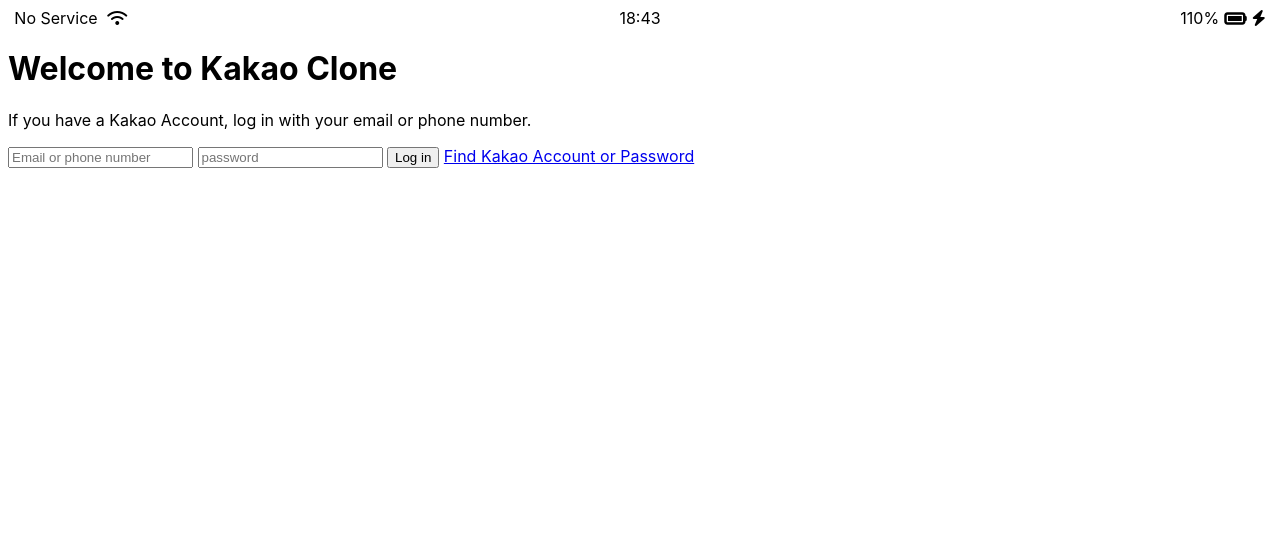
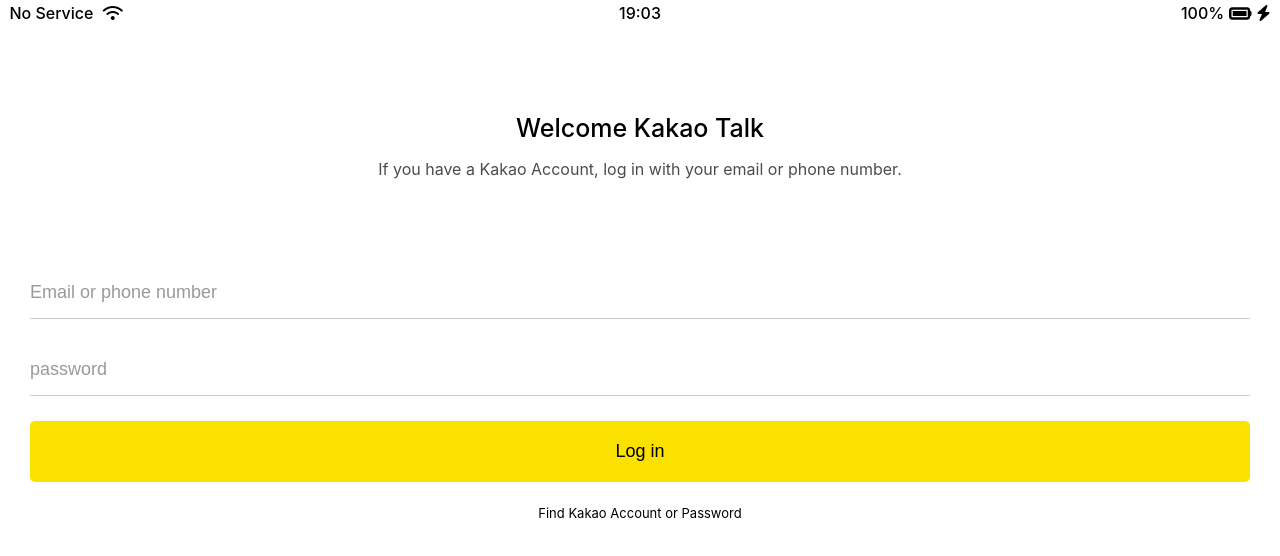
Before and after one commit to dhrwngjs/kokoa-clone-2020, a plain HTML site: page index.html in a window 1280 px wide. Drawn offline with Linux system fonts and the light colour scheme.

Commit message:
20201219-login

```diff
--- /dev/null
+++ b/css/reset.css
@@ -0,0 +1,127 @@
+html,
+body,
+div,
+span,
+applet,
+object,
+iframe,
+h1,
+h2,
+h3,
+h4,
+h5,
+h6,
+p,
+blockquote,
+pre,
+a,
+abbr,
+acronym,
+address,
+big,
+cite,
+code,
+del,
+dfn,
+em,
+img,
+ins,
+kbd,
+q,
+s,
+samp,
+small,
+strike,
+strong,
+sub,
+sup,
+tt,
+var,
+b,
+u,
+i,
+center,
+dl,
+dt,
+dd,
+ol,
+ul,
+li,
+fieldset,
+form,
+label,
+legend,
+table,
+caption,
+tbody,
+tfoot,
+thead,
+tr,
+th,
+td,
+article,
+aside,
+canvas,
+details,
+embed,
+figure,
+figcaption,
+footer,
+header,
+hgroup,
+menu,
+nav,
+output,
+ruby,
+section,
+summary,
+time,
+mark,
+audio,
+video {
+  margin: 0;
+  padding: 0;
+  border: 0;
+  font-size: 100%;
+  font: inherit;
+  vertical-align: baseline;
+}
+article,
+aside,
+details,
+figcaption,
+figure,
+footer,
+header,
+hgroup,
+menu,
+nav,
+section {
+  display: block;
+}
+body {
+  line-height: 1;
+}
+ol,
+ul {
+  list-style: none;
+}
+blockquote,
+q {
+  quotes: none;
+}
+blockquote:before,
+blockquote:after,
+q:before,
+q:after {
+  content: "";
+  content: none;
+}
+table {
+  border-collapse: collapse;
+  border-spacing: 0;
+}
+
+input:focus {
+  outline: none;
+}
--- /dev/null
+++ b/css/status-bar.css
@@ -0,0 +1,24 @@
+.status-bar {
+  display: flex;
+  justify-content: center;
+  padding: 5px 3px;
+  font-weight: 500;
+}
+.status-bar__column {
+  width: 33%;
+}
+.status-bar__column:first-child span {
+  margin-right: 5px;
+}
+.status-bar__column:nth-child(2) {
+  display: flex;
+  justify-content: center;
+}
+.status-bar__column:last-child {
+  display: flex;
+  justify-content: flex-end;
+  align-items: center;
+}
+.status-bar__column .fa-battery-full {
+  margin: 0px 5px;
+}
--- a/css/styles.css
+++ b/css/styles.css
@@ -1,27 +1,59 @@
+@import "reset.css";
+@import "variables.css";
+@import "status-bar.css";
+
 body {
   font-family: -apple-system, BlinkMacSystemFont, "Segoe UI", Roboto, Oxygen,
     Ubuntu, Cantarell, "Open Sans", "Helvetica Neue", sans-serif;
 }
 
-.status-bar {
+.welcome-header {
+  margin: 90px 0px;
+  text-align: center;
   display: flex;
-  justify-content: center;
-}
-.status-bar__column {
-  width: 33%;
-}
-.status-bar__column:first-child span {
-  margin-right: 5px;
-}
-.status-bar__column:nth-child(2) {
-  display: flex;
-  justify-content: center;
-}
-.status-bar__column:last-child {
-  display: flex;
-  justify-content: flex-end;
+  flex-direction: column;
   align-items: center;
 }
-.status-bar__column .fa-battery-full {
-  margin: 0px 5px;
+.welcome-header__title {
+  margin-bottom: 20px;
+  font-size: 25px;
+  font-weight: 500;
 }
+.welcome-header__text {
+  width: 60%;
+  opacity: 0.7;
+}
+
+#login-form {
+  display: flex;
+  flex-direction: column;
+  margin: 0px 30px;
+}
+#login-form input {
+  border: none;
+  padding: 15px 0px;
+  font-size: 18px;
+  margin-bottom: 25px;
+}
+#login-form input:not([type="submit"]) {
+  border-bottom: 1px solid rgba(0, 0, 0, 0.2);
+  transition: border-color 0.3s ease-in-out;
+}
+#login-form input::placeholder {
+  color: rgba(0, 0, 0, 0.4);
+}
+#login-form input:focus {
+  border-color: var(--yellow);
+}
+#login-form input[type="submit"] {
+  background-color: var(--yellow);
+  cursor: pointer;
+  padding: 20px 0px;
+  border-radius: 5px;
+}
+#login-form a {
+  text-align: center;
+  text-decoration: none;
+  color: inherit;
+  font-size: 13px;
+}
--- /dev/null
+++ b/css/variables.css
@@ -0,0 +1,3 @@
+:root {
+  --yellow: #fae100;
+}
--- a/index.html
+++ b/index.html
@@ -13,17 +13,17 @@
             <i class="fas fa-wifi"></i>
         </div>
         <div class="status-bar__column">
-            <span>18:43</span>
+            <span>19:03</span>
         </div>
         <div class="status-bar__column">
-            <span>110%</span>
+            <span>100%</span>
             <i class="fas fa-battery-full fa-lg"></i>
             <i class="fas fa-bolt"></i>
         </div>
     </div>
 
     <header class="welcome-header">
-        <h1 class="welcome-header__title">Welcome to Kakao Clone</h1>
+        <h1 class="welcome-header__title">Welcome Kakao Talk</h1>
         <p class="welcome-header__text">
             If you have a Kakao Account, log in with your email or phone number.
         </p>
@@ -43,5 +43,6 @@
 </body>
 </html>
 <!--
-    heroicons , fontawesome, google fonts
+    heroicons , fontawesome, google fonts,
+    reset css
 -->
```
